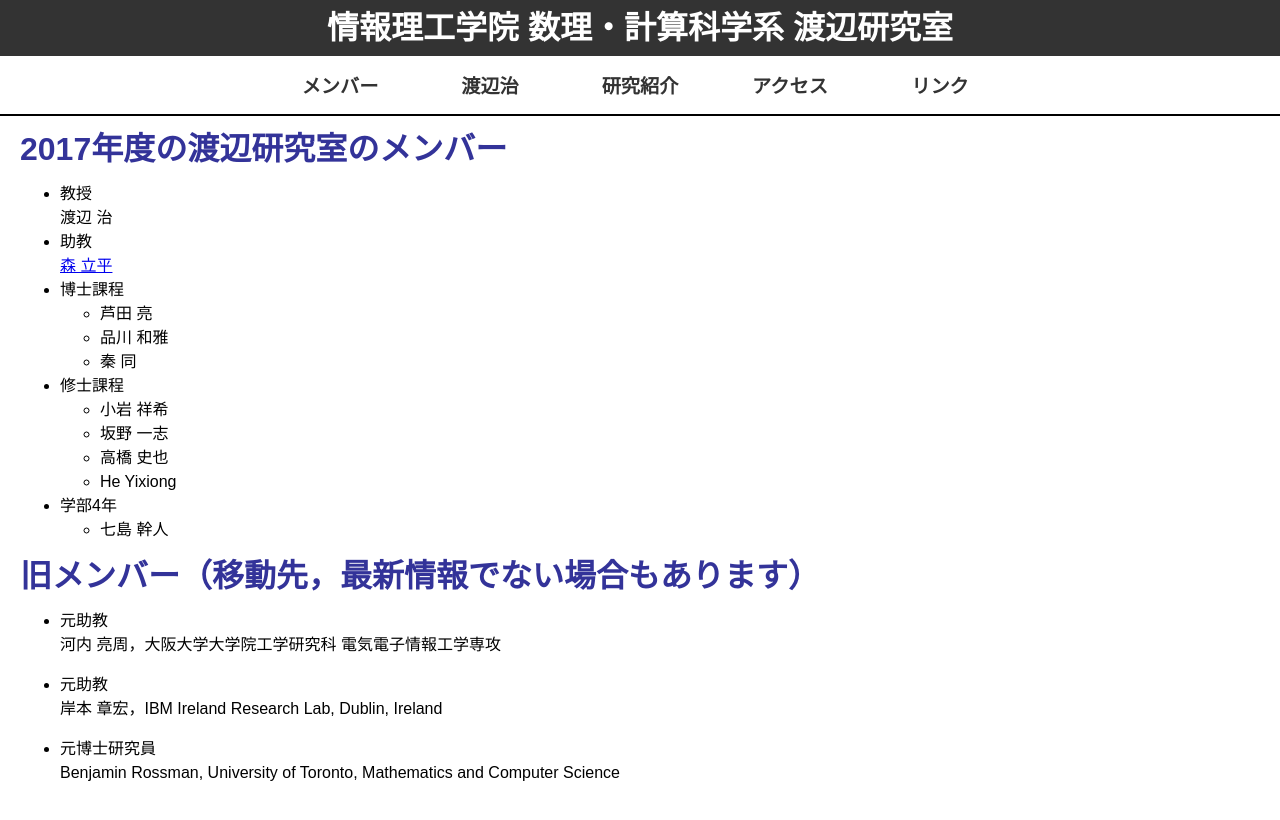
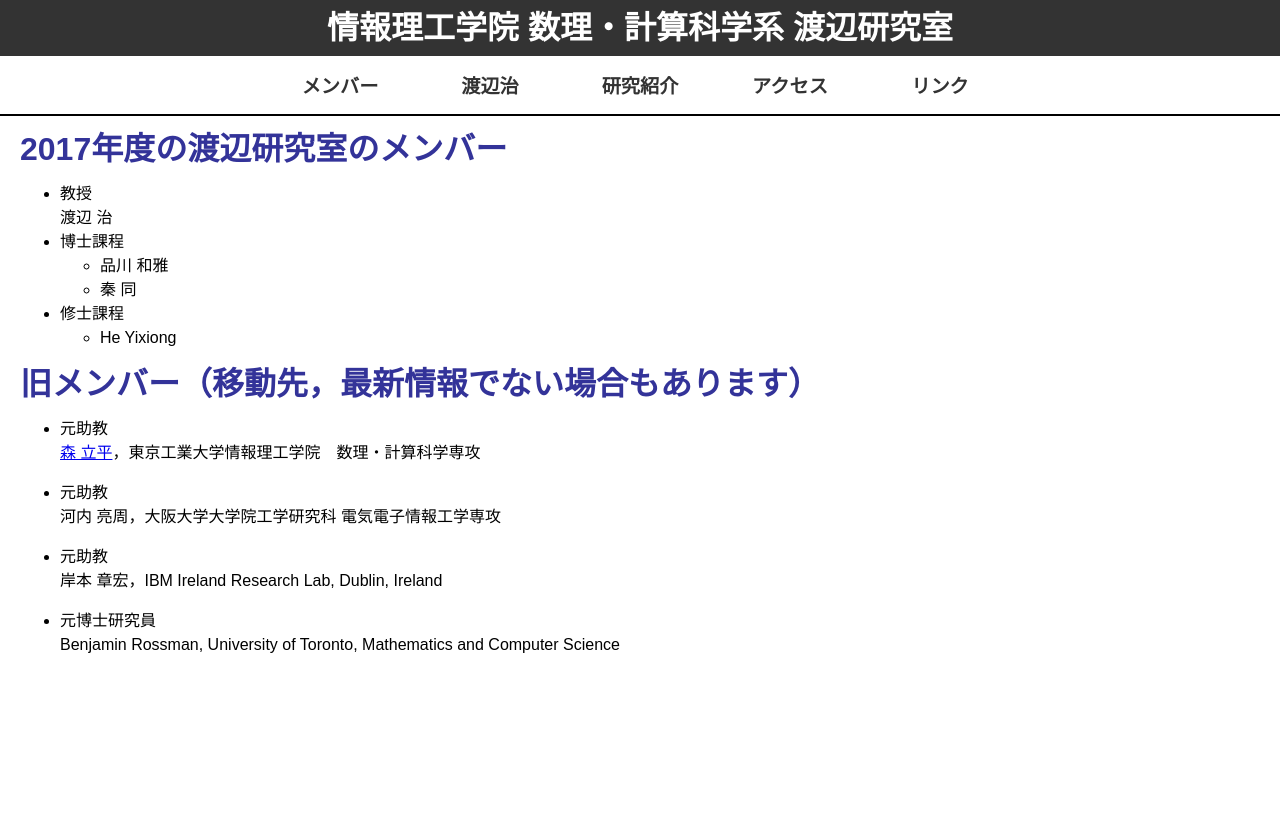
Before and after one commit to watanabe-laboratory/watanabe-laboratory.github.io, a Jekyll site: the page built from members.md, in a window 1280 px wide. Shown: the top 820 px of the page. Built offline with Jekyll 4.4.1, drawn with Linux system fonts in a browser that asks for light colours.

Commit message:
update the members

```diff
--- a/members.md
+++ b/members.md
@@ -7,21 +7,16 @@ title: 研究室のメンバー
 
 * 教授\\
   渡辺 治
-* 助教\\
-  [森 立平](./mori/)
 * 博士課程
-  * 芦田 亮
   * 品川 和雅
   * 秦 同
 * 修士課程
-  * 小岩 祥希
-  * 坂野 一志
-  * 高橋 史也
   * He Yixiong
-* 学部4年
-  * 七島 幹人
 
 # 旧メンバー（移動先，最新情報でない場合もあります）
+
+* 元助教\\
+  [森 立平](http://q.c.titech.ac.jp/mori/)，東京工業大学情報理工学院　数理・計算科学専攻
 
 * 元助教\\
   河内 亮周，大阪大学大学院工学研究科 電気電子情報工学専攻
```
Also changed, not shown: 2 other files.
